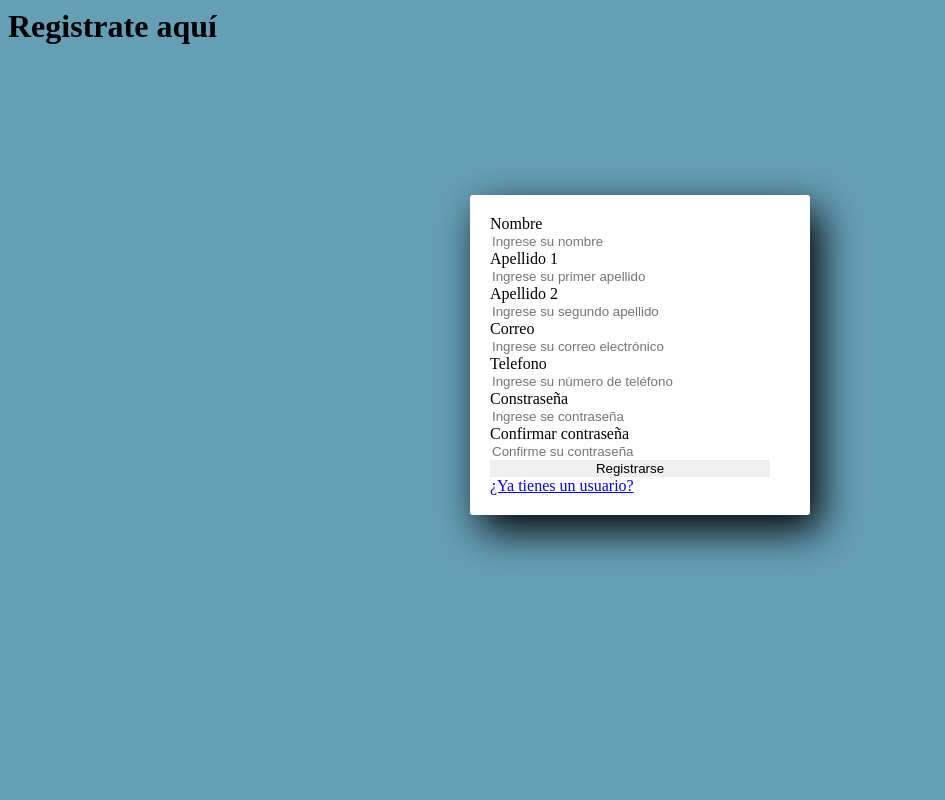
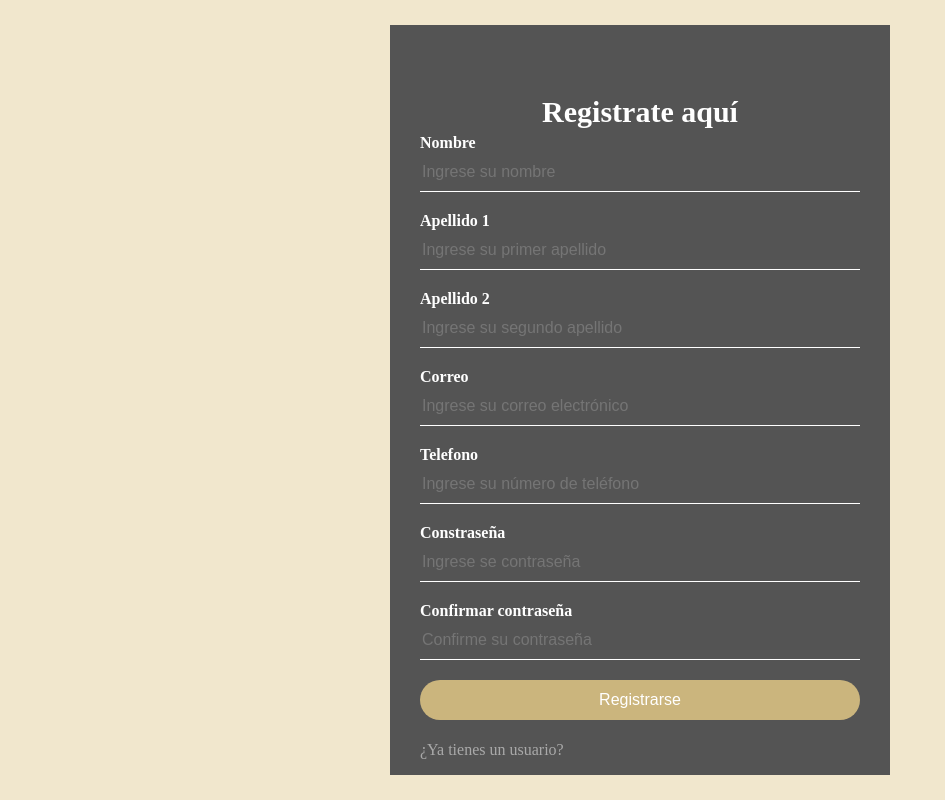
Before and after one commit to EmmanuelME25/APPWEB, a PHP site: page /REGISTRO.html in a window 1280 px wide. Shown: the whole page, without its empty margins (0-945 px from the left). Run offline with PHP 8.4, Linux system fonts and the light colour scheme.

Commit message:
Update REGISTROSCSS.css

```diff
--- a/CSS/REGISTROCSS.css
+++ b/CSS/REGISTROCSS.css
@@ -1,31 +1,73 @@
-form{
-			background-color: white;
-			border-radius: 3px;
-			color: black;
-			font-size: 1em;
-			padding: 20px;
-			margin: 0 auto;
-			width: 300px;
-			margin-top: 150px;
-			box-shadow: 10px 15px 40px #000;
-		}
+body{
+  margin: 0;
+  padding: 0;
+  background-color: #f1e7cd;
+  background-size: cover;
+  font-family: sanserif;
+  height: 100vh;
+}
 
-		input, textarea{
-			border: 0;
-			width: 280px;
-		}
+.registro{
+  width: 500px;
+  height: 750px;
+  background: #545454;
+  color: #fff;
+  top: 50%;
+  left: 50%;
+  position: absolute;
+  transform: translate(-50%, -50%);
+  box-sizing: border-box;
+  padding: 70px 30px;
+}
+.registro h1{
+  margin: 0;
+  padding: 0 0 5;
+  text-align: center;
+  font-size: 30px;
+}
+.registro label {
+  margin: 0;
+  padding: 0;
+  font-weight: bold;
+  display: block;
+}
+.registro input {
+  width: 100%;
+  margin-bottom: 20px;
+}
+.registro input[type="email"], .registro input[type="password"], .registro input[type="text"]{
+  border: none;
+  border-bottom: 1px solid #fff;
+  background: transparent;
+  outline: none;
+  height: 40px;
+  color: #fff;
+  font-size: 16px;
+}
 
-		.field{
-			border: solid 1px #000000;
-			padding: 10px;
+.registro input[type="submit"] {
+  border: none;
+  outline: none;
+  height: 40px;
+  background: #cbb57d;
+  color: #fff;
+  font-size: 16px;
+  border-radius: 60px;
+}
 
+.registro input[type="submit"]:hover {
+  cursor: pointer;
+  background: #cbb57d;
+  color: #000;
+}
 
-		}
+.registro a {
+  text-decoration: none;
+  font-size: 16px;
+  line-height: 20px;
+  color: darkgrey;
+}
 
-		.field:focus{
-			border-color: #000000;
-		}
-
-		.center-content{
-			text-align: center;
-		}
+.registro a:hover {
+  color: #cbb57d;
+}
```
